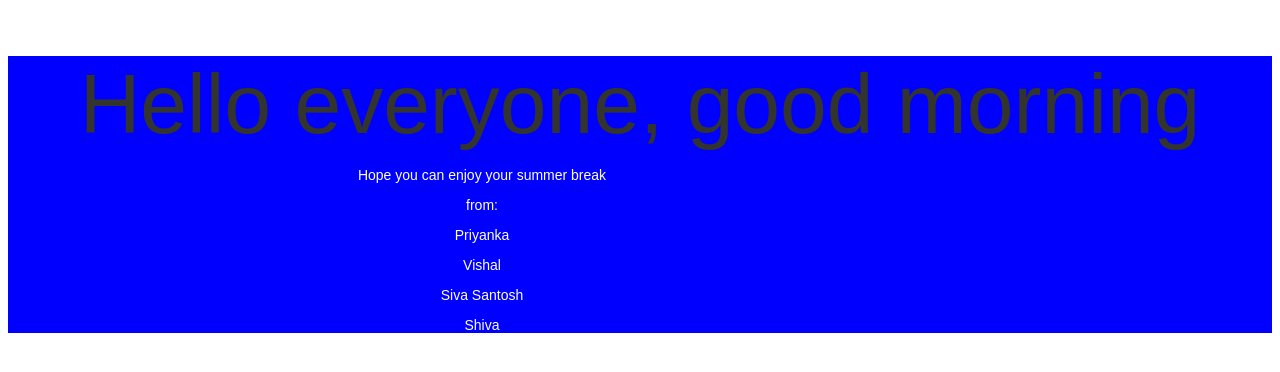
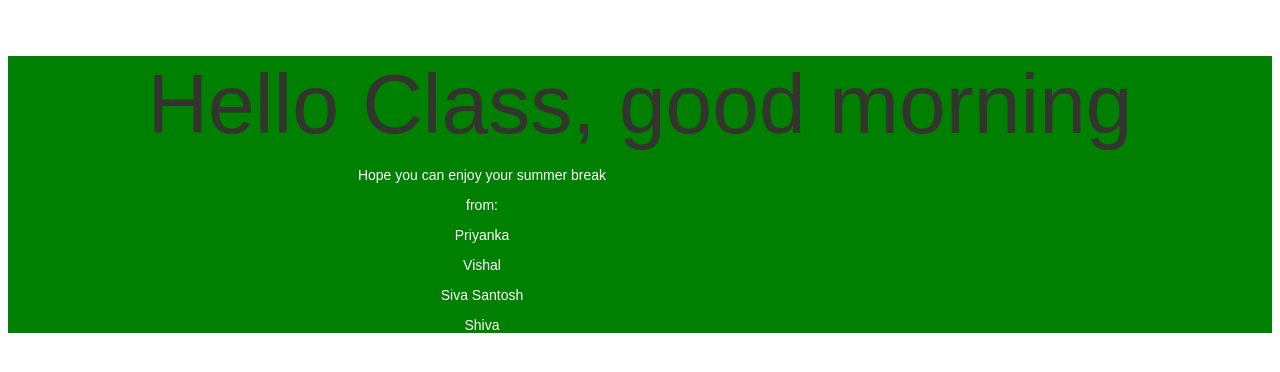
Before and after one commit to ccspringgp/AWS_CICD, a website: page index.html in a window 1280 px wide. Drawn offline with Linux system fonts and the light colour scheme.

Commit message:
text change8

```diff
--- a/index.html
+++ b/index.html
@@ -36,7 +36,7 @@
 
         text-align: center;
         padding-top: 0px;
-        background-color: blue;
+        background-color: green;
 
       }
       .textColumn p {
@@ -70,7 +70,7 @@
   </head>
   <body>
     <div class="textColumn">
-      <h1>Hello everyone, good morning</h1>
+      <h1>Hello Class, good morning</h1>
       <p>Hope you can enjoy your summer break</p>
 
       <p>from:</p>
```
